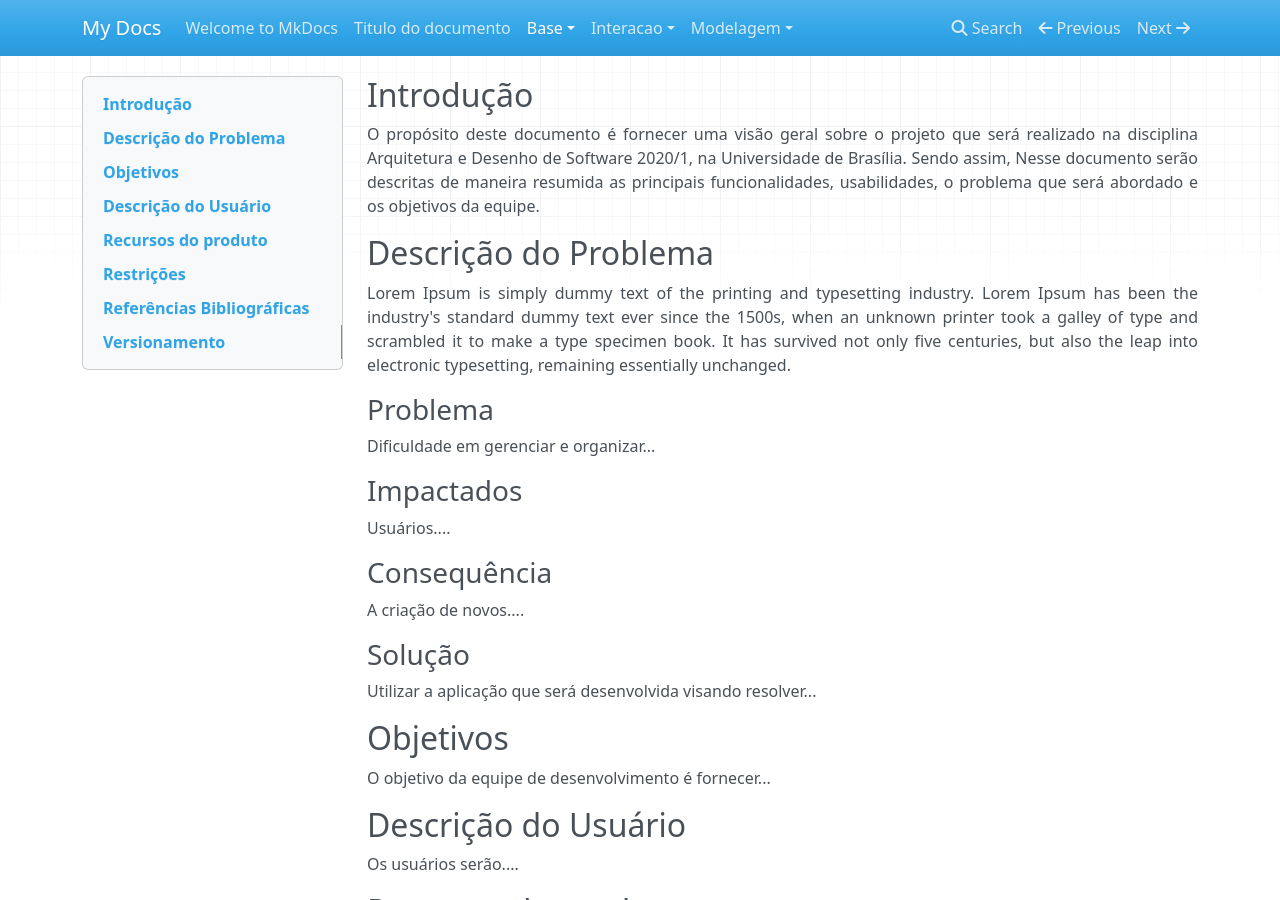
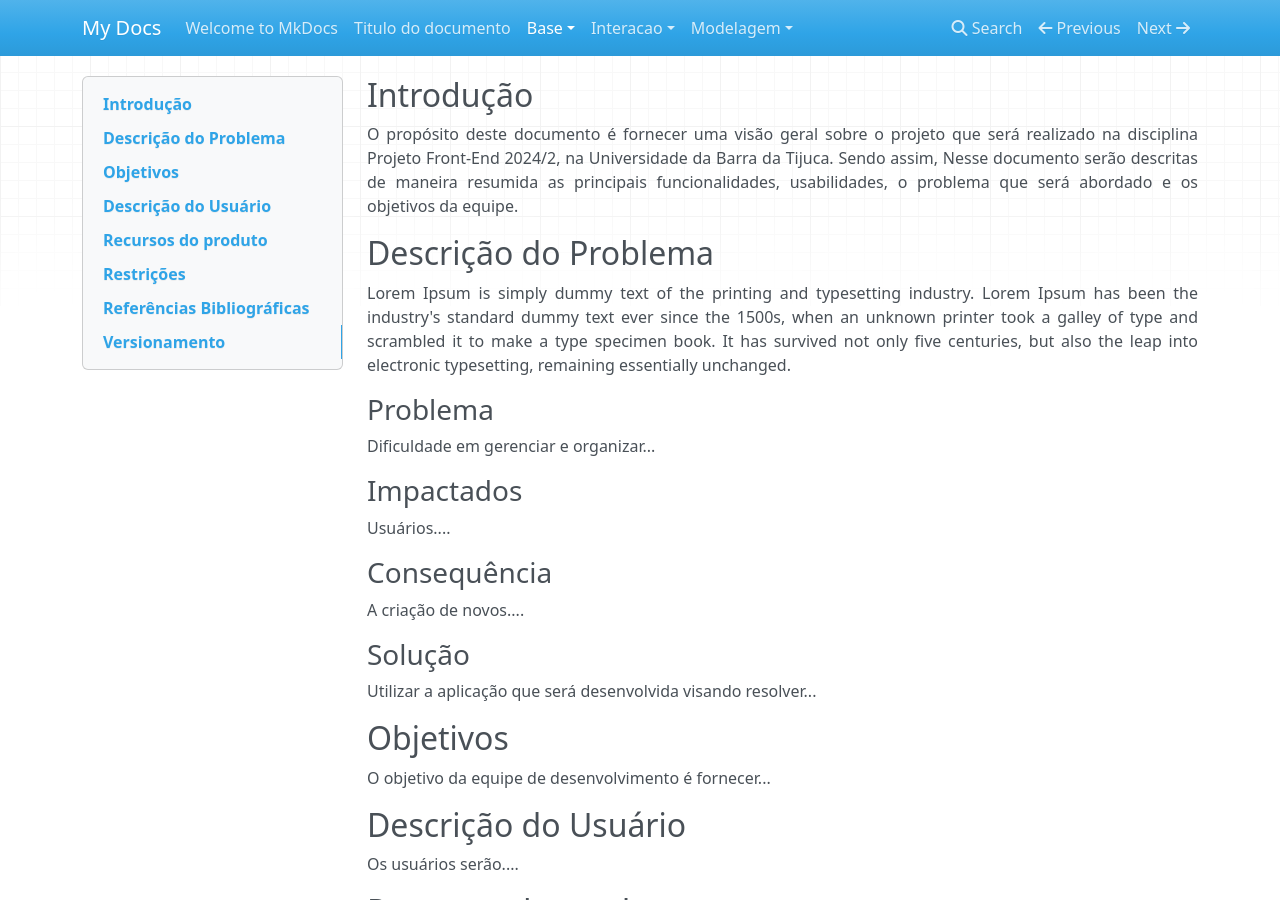
Before and after one commit to Projetos-de-Extensao/PFE_24.2_8001_II_RaveBreaking, an MkDocs documentation site: the page built from docs/base/documento_de_visao.md, in a window 1280 px wide and 900 px high. Built offline with MkDocs 1.6.1, drawn with Linux system fonts in a browser that asks for light colours; nearby versions of some CDN libraries.

Commit message:
Update documento_de_visao.md
Atualizei a introdução

```diff
--- a/docs/base/documento_de_visao.md
+++ b/docs/base/documento_de_visao.md
@@ -5,7 +5,7 @@ title: Documento de Visão
 ## Introdução
 
 <p align = "justify">
-O propósito deste documento é fornecer uma visão geral sobre o projeto que será realizado na disciplina Arquitetura e Desenho de Software 2020/1, na Universidade de Brasília. Sendo assim, Nesse documento serão descritas de maneira resumida as principais funcionalidades, usabilidades, o problema que será abordado e os objetivos da equipe.
+O propósito deste documento é fornecer uma visão geral sobre o projeto que será realizado na disciplina Projeto Front-End 2024/2, na Universidade da Barra da Tijuca. Sendo assim, Nesse documento serão descritas de maneira resumida as principais funcionalidades, usabilidades, o problema que será abordado e os objetivos da equipe.
 </p>
 
 ## Descrição do Problema
```
